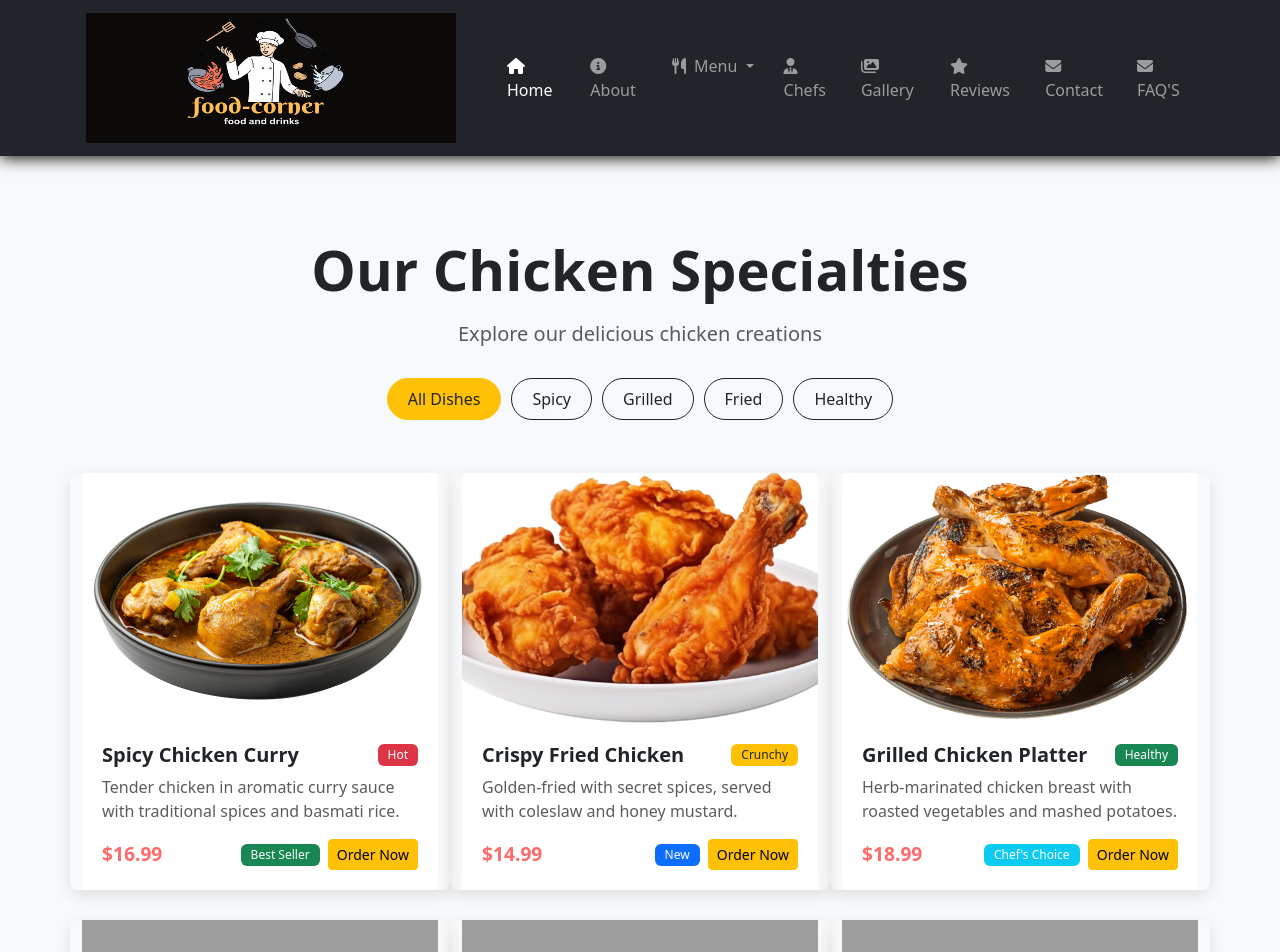
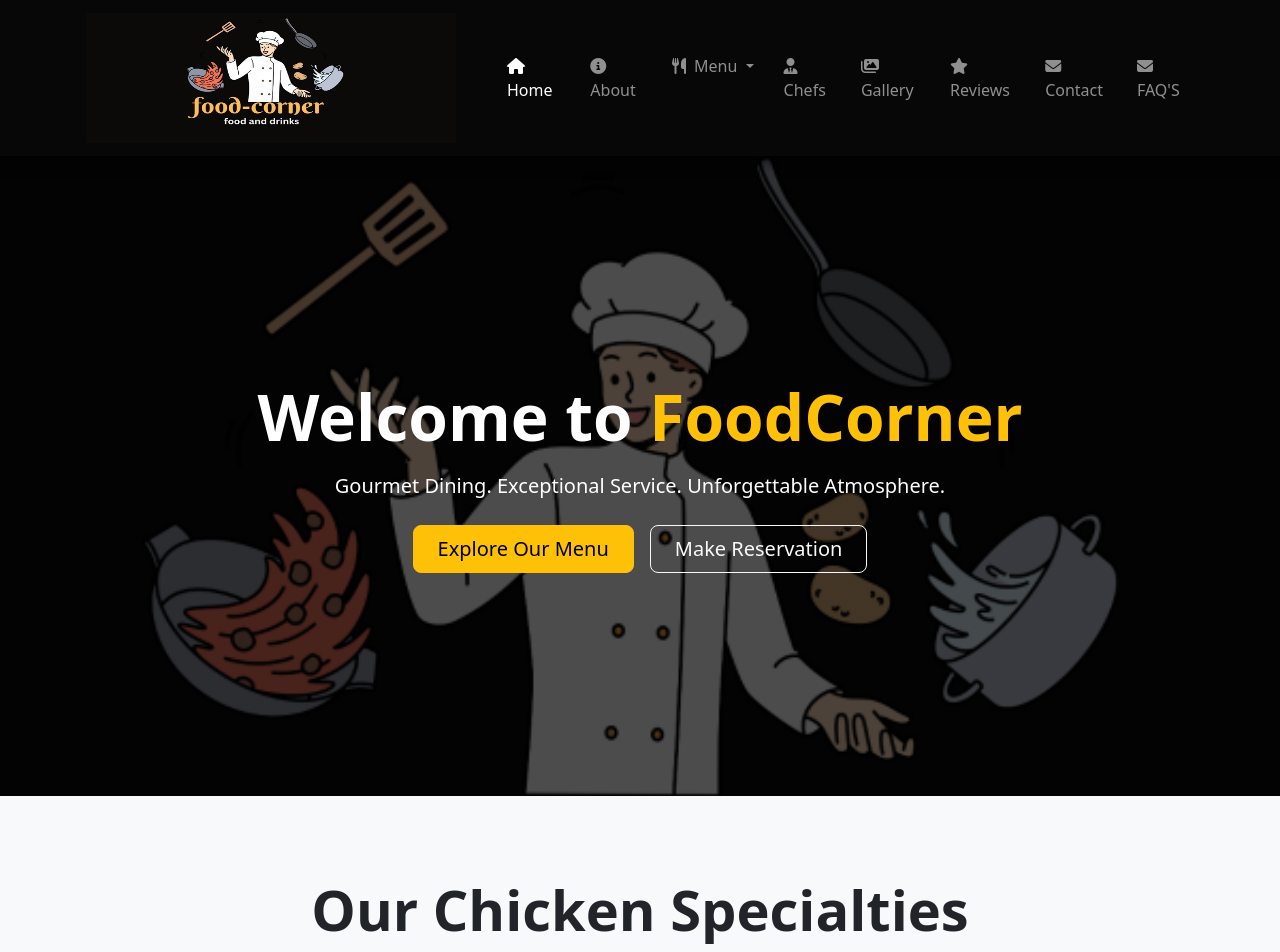
Before and after one commit to vaib-0900/food-corner, a PHP site: page /gallery.php in a window 1280 px wide. Shown: the top 952 px of the page. Run offline with PHP 8.4, Linux system fonts and the light colour scheme; grey boxes are pictures that could not be loaded.

Commit message:
gallery.php header.php some changes

```diff
--- a/gallery.php
+++ b/gallery.php
@@ -3,6 +3,7 @@ include 'header.php';
 ?>
 <!DOCTYPE html>
 <html lang="en">
+
 <head>
     <meta charset="UTF-8">
     <meta name="viewport" content="width=device-width, initial-scale=1.0">
@@ -12,49 +13,73 @@ include 'header.php';
     <!-- Font Awesome -->
     <link rel="stylesheet" href="https://cdnjs.cloudflare.com/ajax/libs/font-awesome/6.5.0/css/all.min.css">
     <style>
+        .hero-section {
+            background: linear-gradient(rgba(0, 0, 0, 0.7), rgba(0, 0, 0, 0.7)), url('images/banner.png');
+            background-size: cover;
+            background-position: center;
+            min-height: 80vh;
+        }
+
+        .icon-box {
+            width: 60px;
+            height: 60px;
+            display: flex;
+            align-items: center;
+            justify-content: center;
+        }
+
         .gallery-section {
             padding: 80px 0;
             background-color: #f8f9fa;
         }
+
         .gallery-item {
             margin-bottom: 30px;
             transition: all 0.3s ease;
             border-radius: 8px;
             overflow: hidden;
-            box-shadow: 0 5px 15px rgba(0,0,0,0.1);
+            box-shadow: 0 5px 15px rgba(0, 0, 0, 0.1);
         }
+
         .gallery-item:hover {
             transform: translateY(-10px);
-            box-shadow: 0 15px 30px rgba(0,0,0,0.2);
+            box-shadow: 0 15px 30px rgba(0, 0, 0, 0.2);
         }
+
         .gallery-img {
             height: 250px;
             object-fit: cover;
             width: 100%;
             transition: transform 0.5s ease;
         }
+
         .gallery-item:hover .gallery-img {
             transform: scale(1.05);
         }
+
         .gallery-content {
             padding: 20px;
             background: white;
         }
+
         .filter-btn {
             margin: 5px;
             border-radius: 50px;
             padding: 8px 20px;
             font-weight: 500;
         }
+
         .filter-btn.active {
             background-color: #ffc107;
             color: #212529;
             border-color: #ffc107;
         }
+
         .badge {
             font-weight: 500;
             padding: 5px 10px;
         }
+
         .price-tag {
             font-size: 1.2rem;
             font-weight: 700;
@@ -62,9 +87,19 @@ include 'header.php';
         }
     </style>
 </head>
+
 <body>
 
-
+    <section class="hero-section bg-dark text-white d-flex align-items-center">
+        <div class="container text-center py-5">
+            <h1 class="display-3 fw-bold mb-3">Welcome to <span class="text-warning">FoodCorner</span></h1>
+            <p class="lead mb-4">Gourmet Dining. Exceptional Service. Unforgettable Atmosphere.</p>
+            <div class="d-flex justify-content-center gap-3">
+                <a href="menu.php" class="btn btn-warning btn-lg px-4">Explore Our Menu</a>
+                <a href="reservation.php" class="btn btn-outline-light btn-lg px-4">Make Reservation</a>
+            </div>
+        </div>
+    </section>
 
     <!-- Gallery Section -->
     <section class="gallery-section">
@@ -99,7 +134,6 @@ include 'header.php';
                                 <span class="price-tag">$16.99</span>
                                 <div>
                                     <span class="badge bg-success me-1">Best Seller</span>
-                                <button class="btn btn-sm btn-warning">Order Now</button>
                                 </div>
                             </div>
                         </div>
@@ -120,7 +154,6 @@ include 'header.php';
                                 <span class="price-tag">$14.99</span>
                                 <div>
                                     <span class="badge bg-primary me-1">New</span>
-                                <button class="btn btn-sm btn-warning">Order Now</button>
                                 </div>
                             </div>
                         </div>
@@ -141,7 +174,6 @@ include 'header.php';
                                 <span class="price-tag">$18.99</span>
                                 <div>
                                     <span class="badge bg-info me-1">Chef's Choice</span>
-                                <button class="btn btn-sm btn-warning">Order Now</button>
                                 </div>
                             </div>
                         </div>
@@ -149,125 +181,124 @@ include 'header.php';
                 </div>
 
                 <!-- Chicken Tikka Masala -->
-            <div class="col-lg-4 col-md-6 gallery-item" data-category="spicy">
-                <div class="card border-0 h-100">
-                    <img src="images/chicken-tikka-masala.jpg" class="gallery-img" alt="Chicken Tikka Masala">
-                    <div class="gallery-content">
-                        <div class="d-flex justify-content-between align-items-center mb-2">
-                            <h3 class="h5 fw-bold mb-0">Chicken Tikka Masala</h3>
-                            <span class="badge bg-danger">Spicy</span>
+                <div class="col-md-4">
+                    <div class="card h-100 border-0 shadow-sm overflow-hidden hover-effect">
+                        <img src="images/chickan-tikka.webp" class="card-img-top" alt="Chicken Tikka Masala" style="height: 200px; object-fit: cover;">
+                        <div class="card-body">
+                            <div class="d-flex justify-content-between align-items-start mb-2">
+                                <h5 class="fw-bold mb-0">Chicken Tikka Masala</h5>
+                                <div>
+                                    <span class="badge bg-danger text-white me-1">Spicy</span>
+                                    <span class="badge bg-success">Popular</span>
+                                </div>
                             </div>
                             <p class="text-muted">Tandoori chicken in creamy tomato sauce with fragrant spices.</p>
                             <div class="d-flex justify-content-between align-items-center mt-3">
-                            <span class="price-tag">$17.99</span>
-                            <div>
-                                <span class="badge bg-success me-1">Popular</span>
-                                <button class="btn btn-sm btn-warning">Order Now</button>
-                            </div>
+                                <span class="fw-bold text-dark">$17.99</span>
                             </div>
                         </div>
                     </div>
                 </div>
 
                 <!-- Lemon Herb Chicken -->
-            <div class="col-lg-4 col-md-6 gallery-item" data-category="grilled healthy">
-                <div class="card border-0 h-100">
-                    <img src="images/lemon-herb-chicken.jpg" class="gallery-img" alt="Lemon Herb Chicken">
-                    <div class="gallery-content">
-                        <div class="d-flex justify-content-between align-items-center mb-2">
-                            <h3 class="h5 fw-bold mb-0">Lemon Herb Chicken</h3>
-                            <span class="badge bg-success">Zesty</span>
+                <div class="col-md-4">
+                    <div class="card h-100 border-0 shadow-sm overflow-hidden hover-effect">
+                        <img src="images/lemon_chicken.webp" class="card-img-top" alt="Lemon Herb Chicken" style="height: 200px; object-fit: cover;">
+                        <div class="card-body">
+                            <div class="d-flex justify-content-between align-items-start mb-2">
+                                <h5 class="fw-bold mb-0">Lemon Herb Chicken</h5>
+                                <div>
+                                    <span class="badge bg-success text-white me-1">Zesty</span>
+                                    <span class="badge bg-info">Light</span>
+                                </div>
                             </div>
                             <p class="text-muted">Juicy chicken with lemon-herb marinade and seasonal vegetables.</p>
                             <div class="d-flex justify-content-between align-items-center mt-3">
-                            <span class="price-tag">$15.99</span>
-                            <div>
-                                <span class="badge bg-info me-1">Light</span>
-                                <button class="btn btn-sm btn-warning">Order Now</button>
-                            </div>
+                                <span class="fw-bold text-dark">$15.99</span>
                             </div>
                         </div>
                     </div>
                 </div>
 
                 <!-- Chicken Parmesan -->
-            <div class="col-lg-4 col-md-6 gallery-item" data-category="fried">
-                <div class="card border-0 h-100">
-                    <img src="images/chicken-parmesan.jpg" class="gallery-img" alt="Chicken Parmesan">
-                    <div class="gallery-content">
-                        <div class="d-flex justify-content-between align-items-center mb-2">
-                            <h3 class="h5 fw-bold mb-0">Chicken Parmesan</h3>
+                <div class="col-md-4">
+                    <div class="card h-100 border-0 shadow-sm overflow-hidden hover-effect">
+                        <img src="images/chicken-parmesan.png" class="card-img-top" alt="Chicken Parmesan" style="height: 200px; object-fit: cover;">
+                        <div class="card-body">
+                            <div class="d-flex justify-content-between align-items-start mb-2">
+                                <h5 class="fw-bold mb-0">Chicken Parmesan</h5>
+                                <div>
+                                    <span class="badge bg-primary text-white me-1">Classic</span>
                                     <span class="badge bg-warning text-dark">Crispy</span>
+                                </div>
                             </div>
                             <p class="text-muted">Breaded chicken topped with marinara and melted mozzarella.</p>
                             <div class="d-flex justify-content-between align-items-center mt-3">
-                            <span class="price-tag">$16.99</span>
-                            <div>
-                                <span class="badge bg-primary me-1">Classic</span>
-                                <button class="btn btn-sm btn-warning">Order Now</button>
-                            </div>
+                                <span class="fw-bold text-dark">$16.99</span>
                             </div>
                         </div>
                     </div>
                 </div>
 
+
+
         <!-- BBQ Chicken Wings -->
-            <div class="col-lg-4 col-md-6 gallery-item" data-category="fried">
-                <div class="card border-0 h-100">
-                    <img src="images/bbq-chicken-wings.jpg" class="gallery-img" alt="BBQ Chicken Wings">
-                    <div class="gallery-content">
-                        <div class="d-flex justify-content-between align-items-center mb-2">
-                            <h3 class="h5 fw-bold mb-0">BBQ Chicken Wings</h3>
-                            <span class="badge bg-danger">Smoky</span>
+        <div class="col-md-4">
+            <div class="card h-100 border-0 shadow-sm overflow-hidden hover-effect">
+                <img src="images/chicken-wings.png" class="card-img-top" alt="BBQ Chicken Wings" style="height: 200px; object-fit: cover;">
+                <div class="card-body">
+                    <div class="d-flex justify-content-between align-items-start mb-2">
+                        <h5 class="fw-bold mb-0">BBQ Chicken Wings</h5>
+                        <div>
+                            <span class="badge bg-danger text-white me-1">Smoky</span>
+                            <span class="badge bg-success">Fan Favorite</span>
+                        </div>
                     </div>
                     <p class="text-muted">Crispy wings glazed with our signature BBQ sauce, served with ranch.</p>
                     <div class="d-flex justify-content-between align-items-center mt-3">
-                            <span class="price-tag">$13.99</span>
-                            <div>
-                                <span class="badge bg-success me-1">Fan Favorite</span>
-                                <button class="btn btn-sm btn-warning">Order Now</button>
-                            </div>
+                        <span class="fw-bold text-dark">$13.99</span>
                     </div>
                 </div>
             </div>
         </div>
 
+
         <!-- Chicken Shawarma -->
-            <div class="col-lg-4 col-md-6 gallery-item" data-category="grilled">
-                <div class="card border-0 h-100">
-                    <img src="images/chicken-shawarma.jpg" class="gallery-img" alt="Chicken Shawarma">
-                    <div class="gallery-content">
-                        <div class="d-flex justify-content-between align-items-center mb-2">
-                            <h3 class="h5 fw-bold mb-0">Chicken Shawarma</h3>
-                            <span class="badge bg-info">Mediterranean</span>
+        <div class="col-md-4">
+            <div class="card h-100 border-0 shadow-sm overflow-hidden hover-effect">
+                <img src="images/chicken-shawarma.webp" class="card-img-top" alt="Chicken Shawarma" style="height: 200px; object-fit: cover;">
+                <div class="card-body">
+                    <div class="d-flex justify-content-between align-items-start mb-2">
+                        <h5 class="fw-bold mb-0">Chicken Shawarma</h5>
+                        <div>
+                            <span class="badge bg-info text-white me-1">Mediterranean</span>
+                            <span class="badge bg-primary">New</span>
+                        </div>
                     </div>
                     <p class="text-muted">Marinated chicken with garlic sauce, pickles, and warm pita bread.</p>
                     <div class="d-flex justify-content-between align-items-center mt-3">
-                            <span class="price-tag">$15.99</span>
-                            <div>
-                                <span class="badge bg-primary me-1">New</span>
-                                <button class="btn btn-sm btn-warning">Order Now</button>
-                            </div>
+                        <span class="fw-bold text-dark">$15.99</span>
                     </div>
                 </div>
             </div>
         </div>
 
         <!-- Chicken Alfredo Pasta -->
-            <div class="col-lg-4 col-md-6 gallery-item" data-category="healthy">
-                <div class="card border-0 h-100">
-                    <img src="images/chicken-alfredo.jpg" class="gallery-img" alt="Chicken Alfredo Pasta">
-                    <div class="gallery-content">
-                        <div class="d-flex justify-content-between align-items-center mb-2">
-                            <h3 class="h5 fw-bold mb-0">Chicken Alfredo Pasta</h3>
-                            <span class="badge bg-warning text-dark">Creamy</span>
+        <div class="col-md-4">
+            <div class="card h-100 border-0 shadow-sm overflow-hidden hover-effect">
+                <img src="images/chicken-alfredo.webp" class="card-img-top" alt="Chicken Alfredo Pasta" style="height: 200px; object-fit: cover;">
+                <div class="card-body">
+                    <div class="d-flex justify-content-between align-items-start mb-2">
+                        <h5 class="fw-bold mb-0">Chicken Alfredo Pasta</h5>
+                        <div>
+                            <span class="badge bg-warning text-dark me-1">Creamy</span>
+                            <span class="badge bg-success">Comfort Food</span>
+                        </div>
                     </div>
                     <p class="text-muted">Fettuccine with grilled chicken in rich Alfredo sauce.</p>
                     <div class="d-flex justify-content-between align-items-center mt-3">
-                            <span class="price-tag">$17.99</span>
-                            <div>
-                                <span class="badge bg-success me-1">Comfort Food</span>
-                                <button class="btn btn-sm btn-warning">Order Now</button>
+                        <span class="fw-bold text-dark">$17.99</span>
+                    </div>
                 </div>
             </div>
         </div>
@@ -306,6 +337,7 @@ include 'header.php';
         });
     </script>
 </body>
+
 </html>
 <?php
 // Include footer
--- a/header.php
+++ b/header.php
@@ -68,7 +68,7 @@
 <body>
 
     <!-- Navigation Bar -->
-    <nav class="navbar navbar-expand-lg navbar-dark bg-dark">
+    <nav class="navbar navbar-expand-lg navbar-dark ">
         <div class="container">
             <a class="navbar-brand" href="index.php">
                 <img src="images/food-corner2.png" alt="FoodCorner Logo" class="d-inline-block align-top mx-1" style="height:130px; width: 370px;">
```
Lines whose indentation alone changed are shown as unchanged.
